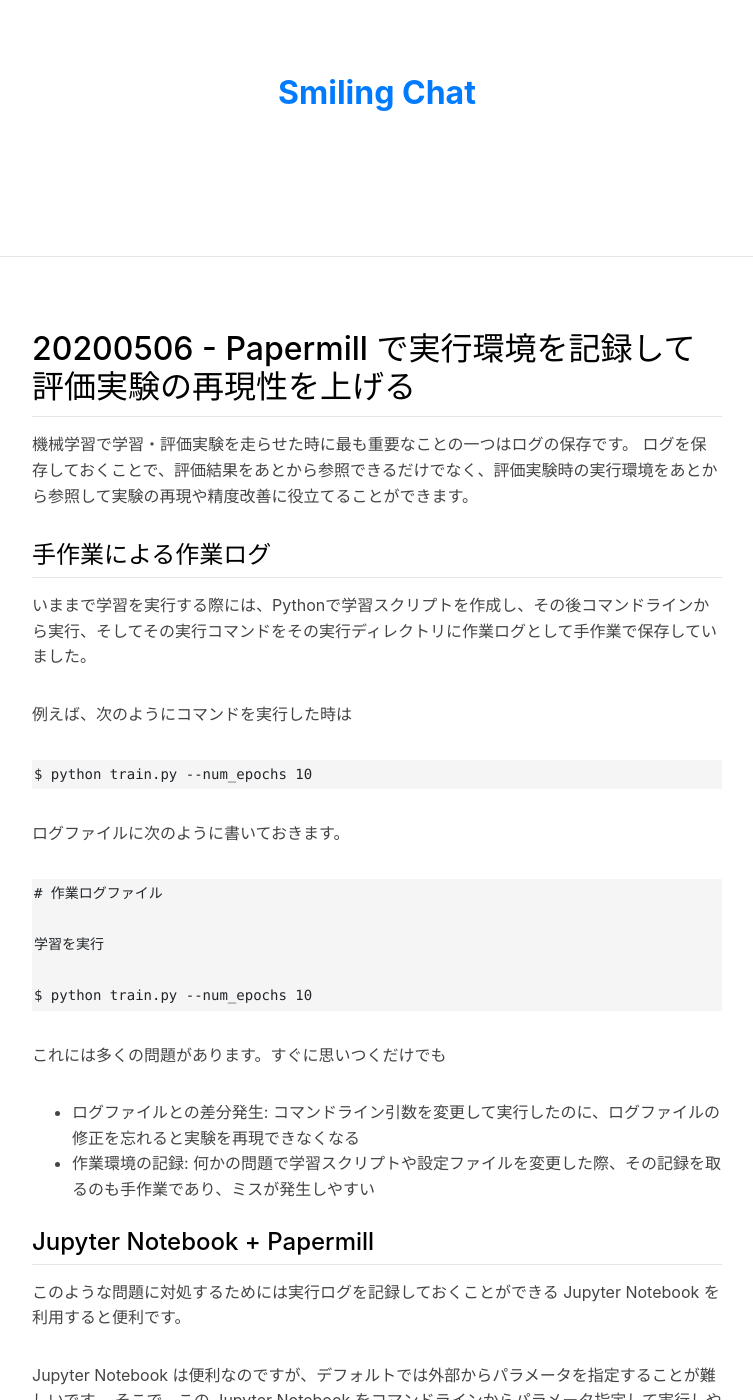
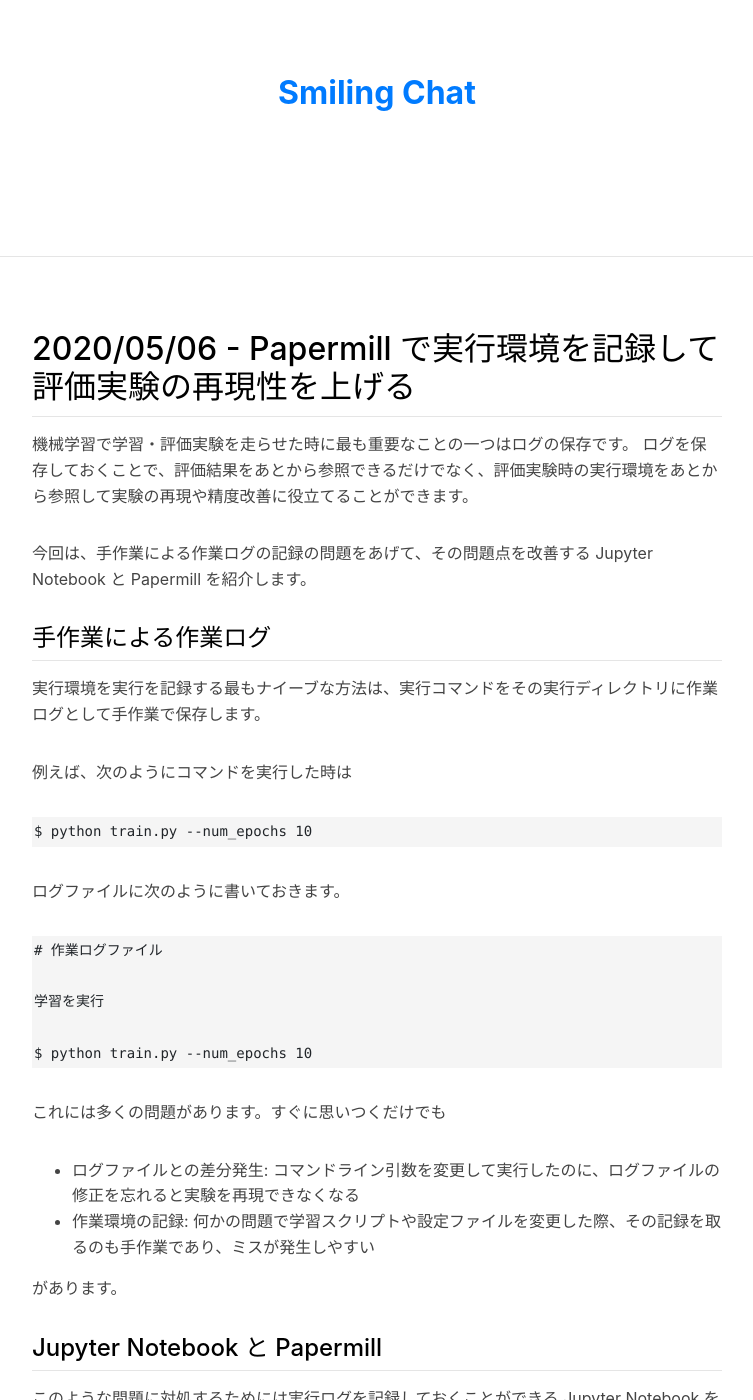
Before and after one commit to noriyukipy/blog, a Jekyll site: the page built from article/20200506-papermill.md, in a window 1280 px wide and 1400 px high. Shown: the whole window, without its empty margins (263-1016 px from the left). Built offline with Jekyll 4.4.1, drawn with Linux system fonts in a browser that asks for light colours; our own code applies the rules of GitHub Pages for plain Markdown files; some of the changed text lies outside the part shown.

Commit message:
Fix content of articles of papermill

```diff
--- a/article/20200506-papermill.md
+++ b/article/20200506-papermill.md
@@ -1,11 +1,13 @@
-# 20200506 - Papermill で実行環境を記録して評価実験の再現性を上げる
+# 2020/05/06 - Papermill で実行環境を記録して評価実験の再現性を上げる
 
 機械学習で学習・評価実験を走らせた時に最も重要なことの一つはログの保存です。
 ログを保存しておくことで、評価結果をあとから参照できるだけでなく、評価実験時の実行環境をあとから参照して実験の再現や精度改善に役立てることができます。
 
+今回は、手作業による作業ログの記録の問題をあげて、その問題点を改善する Jupyter Notebook と Papermill を紹介します。
+
 ## 手作業による作業ログ
 
-いままで学習を実行する際には、Pythonで学習スクリプトを作成し、その後コマンドラインから実行、そしてその実行コマンドをその実行ディレクトリに作業ログとして手作業で保存していました。
+実行環境を実行を記録する最もナイーブな方法は、実行コマンドをその実行ディレクトリに作業ログとして手作業で保存します。
 
 例えば、次のようにコマンドを実行した時は
 
@@ -28,7 +30,9 @@
 - ログファイルとの差分発生: コマンドライン引数を変更して実行したのに、ログファイルの修正を忘れると実験を再現できなくなる
 - 作業環境の記録: 何かの問題で学習スクリプトや設定ファイルを変更した際、その記録を取るのも手作業であり、ミスが発生しやすい
 
-## Jupyter Notebook + Papermill
+があります。
+
+## Jupyter Notebook と Papermill
 
 このような問題に対処するためには実行ログを記録しておくことができる Jupyter Notebook を利用すると便利です。
 
@@ -65,4 +69,4 @@
 
 ## まとめ
 
-Jupyter notebook + Papermill を使うことで、半年後に実験結果を見ることになったとしても、その実験を再現できる可能性を上げることができます。
+Jupyter Notebook と Papermill を使うことで、半年後に実験結果を見ることになったとしても、その実験を再現できる可能性を上げることができます。
```
